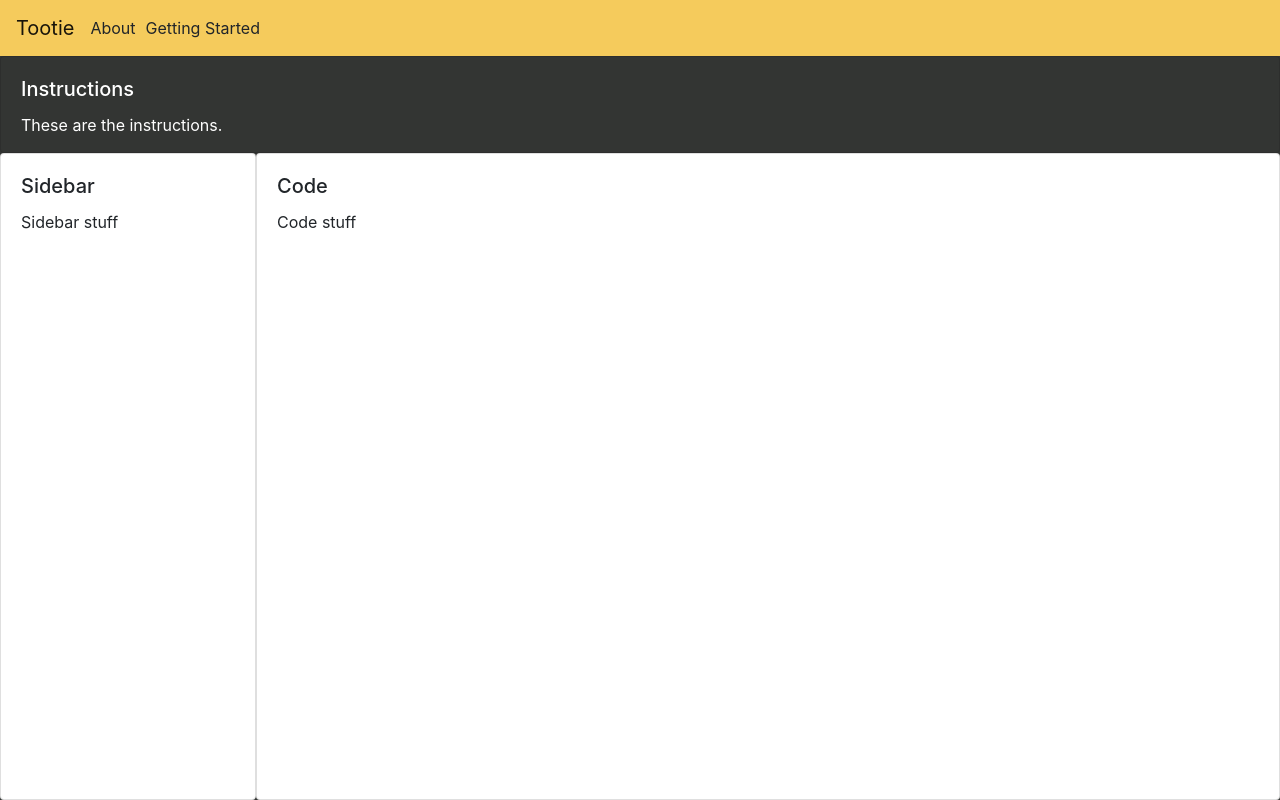
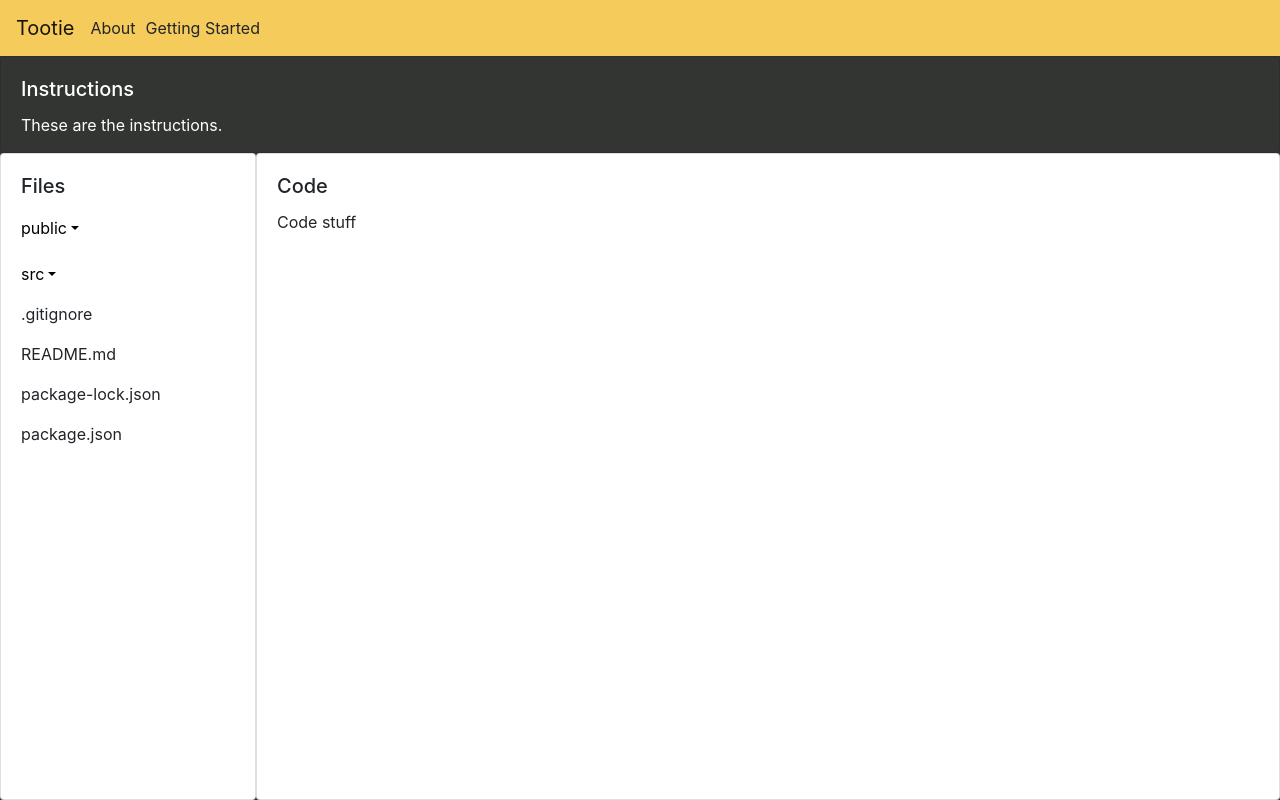
Before and after one commit to ivymarkwell/tootie, a React (Create React App) app: page /getting-started in a window 1280 px wide. Built offline with nearby package versions, Linux system fonts and the light colour scheme.

Commit message:
add bare minimal for files, add todo

```diff
--- a/src/components/TicTacToe.js
+++ b/src/components/TicTacToe.js
@@ -1,7 +1,8 @@
 import React from "react";
-import { Card } from "react-bootstrap";
+import { Card, Dropdown } from "react-bootstrap";
 import "../App.css";
 
+// TODO: make custom dropdown component
 function TicTacToe() {
   return (
     <div style={{ height: "93%" }}>
@@ -14,8 +15,52 @@ function TicTacToe() {
       <div className="bottom-area">
         <Card className="sidebar">
           <Card.Body>
-            <Card.Title>Sidebar</Card.Title>
-            <Card.Text>Sidebar stuff</Card.Text>
+            <Card.Title>Files</Card.Title>
+            <Card.Text>
+              <Dropdown>
+                <Dropdown.Toggle
+                  style={{
+                    backgroundColor: "#ffffff",
+                    border: "none",
+                    color: "black",
+                    paddingBottom: 0,
+                    paddingLeft: 0
+                  }}
+                >
+                  public
+                </Dropdown.Toggle>
+
+                <Dropdown.Menu>
+                  <Dropdown.Item href="#/action-1">favicon.ico</Dropdown.Item>
+                  <Dropdown.Item href="#/action-2">index.html</Dropdown.Item>
+                  <Dropdown.Item href="#/action-3">manifest.json</Dropdown.Item>
+                </Dropdown.Menu>
+              </Dropdown>
+            </Card.Text>
+            <Card.Text>
+              <Dropdown>
+                <Dropdown.Toggle
+                  style={{
+                    backgroundColor: "#ffffff",
+                    border: "none",
+                    color: "black",
+                    paddingBottom: 0,
+                    paddingLeft: 0
+                  }}
+                >
+                  src
+                </Dropdown.Toggle>
+
+                <Dropdown.Menu>
+                  <Dropdown.Item href="#/action-1">index.css</Dropdown.Item>
+                  <Dropdown.Item href="#/action-2">index.js</Dropdown.Item>
+                </Dropdown.Menu>
+              </Dropdown>
+            </Card.Text>
+            <Card.Text>.gitignore</Card.Text>
+            <Card.Text>README.md</Card.Text>
+            <Card.Text>package-lock.json</Card.Text>
+            <Card.Text>package.json</Card.Text>
           </Card.Body>
         </Card>
         <Card className="code-editor">
```
